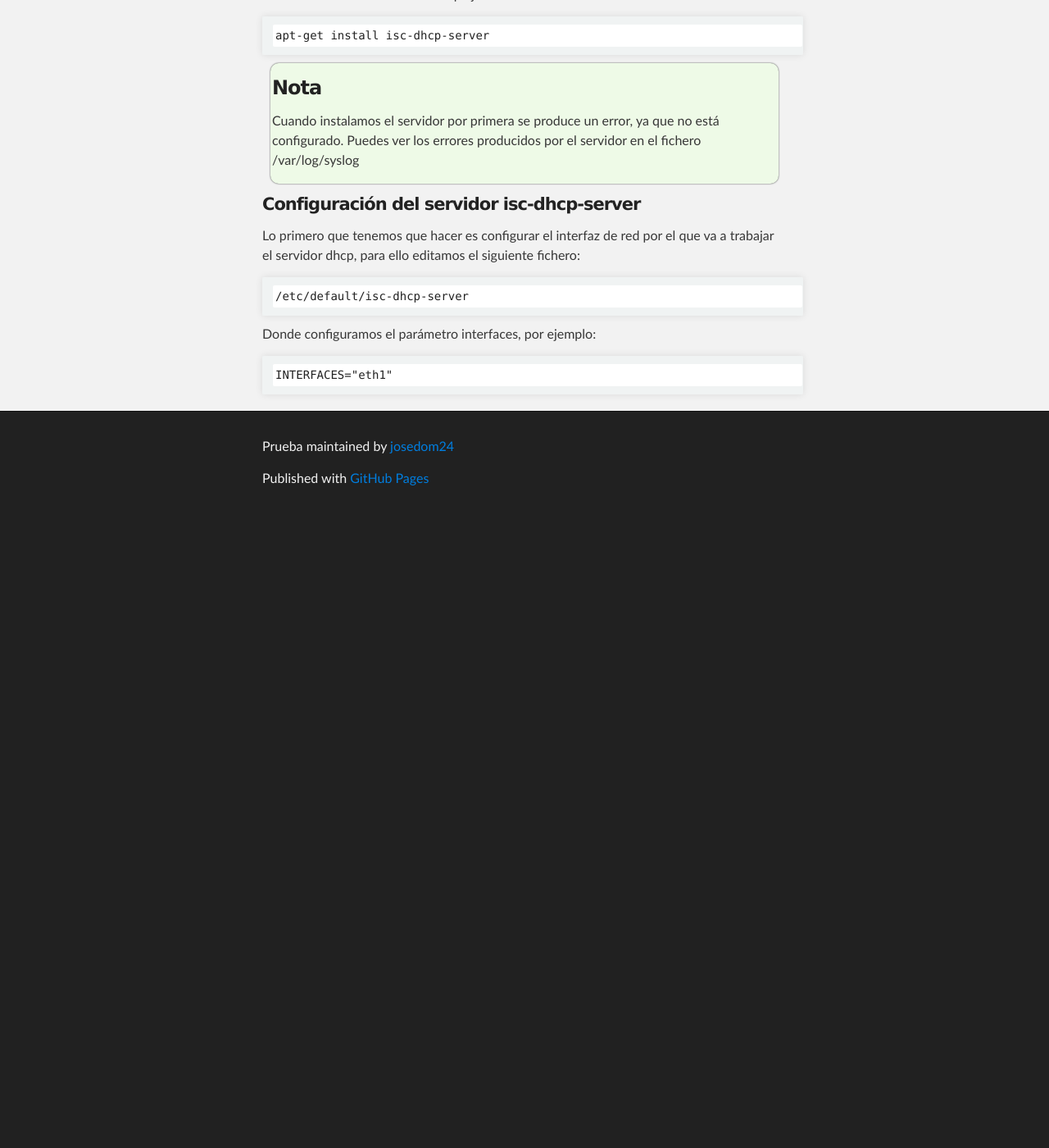
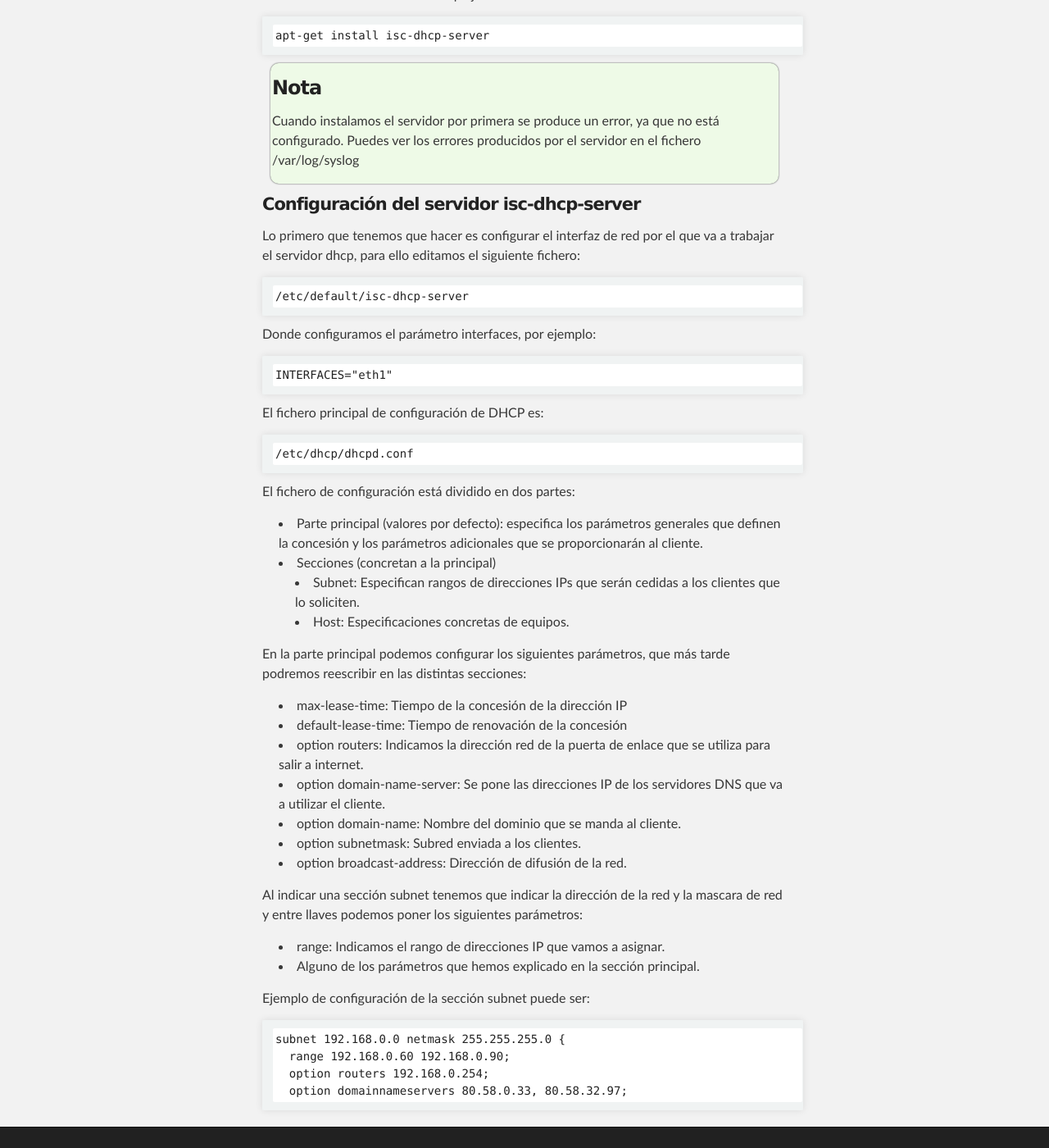
Before and after one commit to josedom24/josedom24.github.io, a Jekyll site: the page built from mod/serviciosgs/e_dhcp_1.md, in a window 1280 px wide and 1400 px high, scrolled down 397 px. Shown: the whole window at 82% size. Built offline with Jekyll 4.4.1, drawn with Linux system fonts in a browser that asks for light colours; before the commit the page ends 1027 px from its top, so only the background shows below that.

Commit message:
Update e_dhcp_1.md

```diff
--- a/mod/serviciosgs/e_dhcp_1.md
+++ b/mod/serviciosgs/e_dhcp_1.md
@@ -28,3 +28,37 @@ Lo primero que tenemos que hacer es configurar el interfaz de red por el que va
 Donde configuramos el parámetro interfaces, por ejemplo:
 
 	INTERFACES="eth1"
+
+El fichero principal de configuración de DHCP es:
+
+	/etc/dhcp/dhcpd.conf
+
+El fichero de configuración está dividido en dos partes:
+
+* Parte principal (valores por defecto): especifica los parámetros generales que definen la concesión y los parámetros adicionales que se proporcionarán al cliente.
+* Secciones (concretan a la principal)
+     * Subnet: Especifican rangos de direcciones IPs que serán cedidas a los clientes que lo soliciten.
+     * Host: Especificaciones concretas de equipos.
+
+En la parte principal podemos configurar los siguientes parámetros, que más tarde podremos reescribir en las distintas secciones:
+
+
+* max-lease-time: Tiempo de la concesión de la dirección IP
+* default-lease-time: Tiempo de renovación de la concesión
+* option routers: Indicamos la dirección red de la puerta de enlace que se utiliza para salir a internet.
+* option domain-name-server: Se pone las direcciones IP de los servidores DNS que va a utilizar el cliente.
+* option domain­-name: Nombre del dominio que se manda al cliente.
+* option subnet­mask: Subred enviada a los clientes.
+* option broadcast-­address: Dirección de difusión de la red.
+
+Al indicar una sección subnet tenemos que indicar la dirección de la red y la mascara de red y entre llaves podemos poner los siguientes parámetros:
+
+* range: Indicamos el rango de direcciones IP que vamos a asignar.
+* Alguno de los parámetros que hemos explicado en la sección principal.
+
+Ejemplo de configuración de la sección subnet puede ser:
+
+	subnet 192.168.0.0 netmask 255.255.255.0 {
+	  range 192.168.0.60 192.168.0.90;
+	  option routers 192.168.0.254;
+	  option domain­name­servers 80.58.0.33, 80.58.32.97;
```
